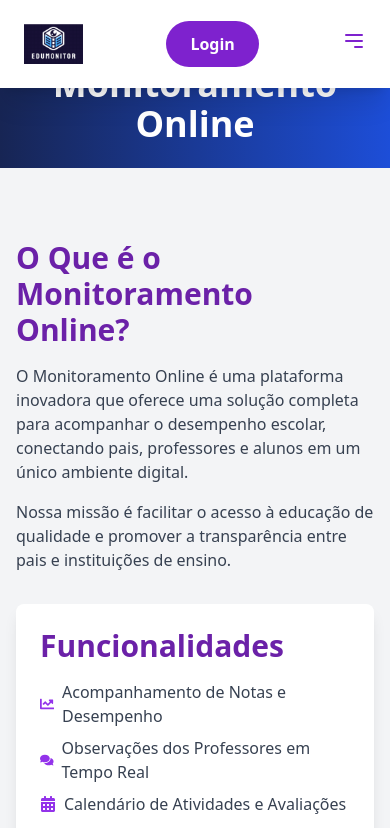
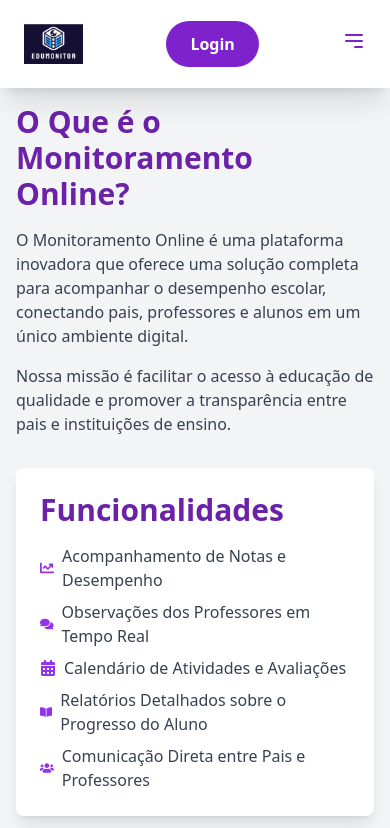
Before and after one commit to SidharthaRocha/edumonitorr, a React (Vite) app: page /sobre in a window 390 px wide. Shown: the top 828 px of the page. Built offline with nearby package versions, Linux system fonts and the light colour scheme.

Commit message:
quinta commit edumonitorr

```diff
--- a/src/index.jsx
+++ b/src/index.jsx
@@ -106,7 +106,7 @@ function Home() {
           </Link>
         </div>
         <div className="mt-8 md:mt-0 md:w-1/2">
-          <img src={celulardireita} alt="Imagem do celular" className="w-full h-auto rounded-xl shadow-lg" />
+          <img src={celulardireita} alt="Imagem do celular" className="w-full h-auto rounded-xl shadow-lg transform transition-all duration-300 hover:scale-105 hover:shadow-xl" />
         </div>
       </div>
 
--- a/src/pages/Aluno.jsx
+++ b/src/pages/Aluno.jsx
@@ -61,7 +61,7 @@ const Aluno = () => {
   return (
     <div className="flex items-center justify-center min-h-screen bg-purple-900 font-poppins">
       <motion.div
-        className="bg-white shadow-lg rounded-lg p-8 w-96 text-center"
+        className="bg-white shadow-lg rounded-lg p-8 w-96 sm:w-80 md:w-96 lg:w-1/3 text-center"
         initial={{ opacity: 0, y: -20 }}
         animate={{ opacity: 1, y: 0 }}
         transition={{ duration: 0.5 }}
--- a/src/pages/CadastroAluno.jsx
+++ b/src/pages/CadastroAluno.jsx
@@ -44,7 +44,6 @@ const CadastroAluno = () => {
           email,
           data_nascimento: dataNascimento,
           senha,
-
         }),
       });
 
@@ -68,7 +67,7 @@ const CadastroAluno = () => {
   return (
     <div className="flex items-center justify-center min-h-screen bg-purple-900 font-poppins">
       <motion.div
-        className="bg-white shadow-lg rounded-lg p-8 w-96 text-center"
+        className="bg-white shadow-lg rounded-lg p-8 w-96 sm:w-80 md:w-96 lg:w-1/3 text-center"
         initial={{ opacity: 0, y: -20 }}
         animate={{ opacity: 1, y: 0 }}
         transition={{ duration: 0.5 }}
--- a/src/pages/Professor.jsx
+++ b/src/pages/Professor.jsx
@@ -61,7 +61,7 @@ const Professor = () => {
   return (
     <div className="flex items-center justify-center min-h-screen bg-purple-900 font-poppins">
       <motion.div
-        className="bg-white shadow-lg rounded-lg p-8 w-96 text-center"
+        className="bg-white shadow-lg rounded-lg p-8 w-96 sm:w-80 md:w-96 lg:w-1/3 text-center"
         initial={{ opacity: 0, y: -20 }}
         animate={{ opacity: 1, y: 0 }}
         transition={{ duration: 0.5 }}
--- a/src/pages/sobre.jsx
+++ b/src/pages/sobre.jsx
@@ -104,13 +104,8 @@ const Sobre = () => {
         </div>
       )}
 
-      {/* Header */}
-      <header className="bg-gradient-to-r from-blue-950 to-blue-700 p-6 text-white text-center animate__animated animate__fadeIn">
-        <h1 className="text-4xl font-bold">Sobre o Monitoramento Online</h1>
-      </header>
-
       {/* Main Content */}
-      <main className="flex-1 p-4 pt-12 mt-6">
+      <main className="flex-1 p-4 pt-20 mt-6"> {/* Added pt-20 here to add padding on top */}
         <div className="max-w-4xl mx-auto">
           <section className="mb-8 animate__animated animate__fadeInLeft">
             <h2 className="text-3xl font-bold text-purple-800 mb-4">
```
